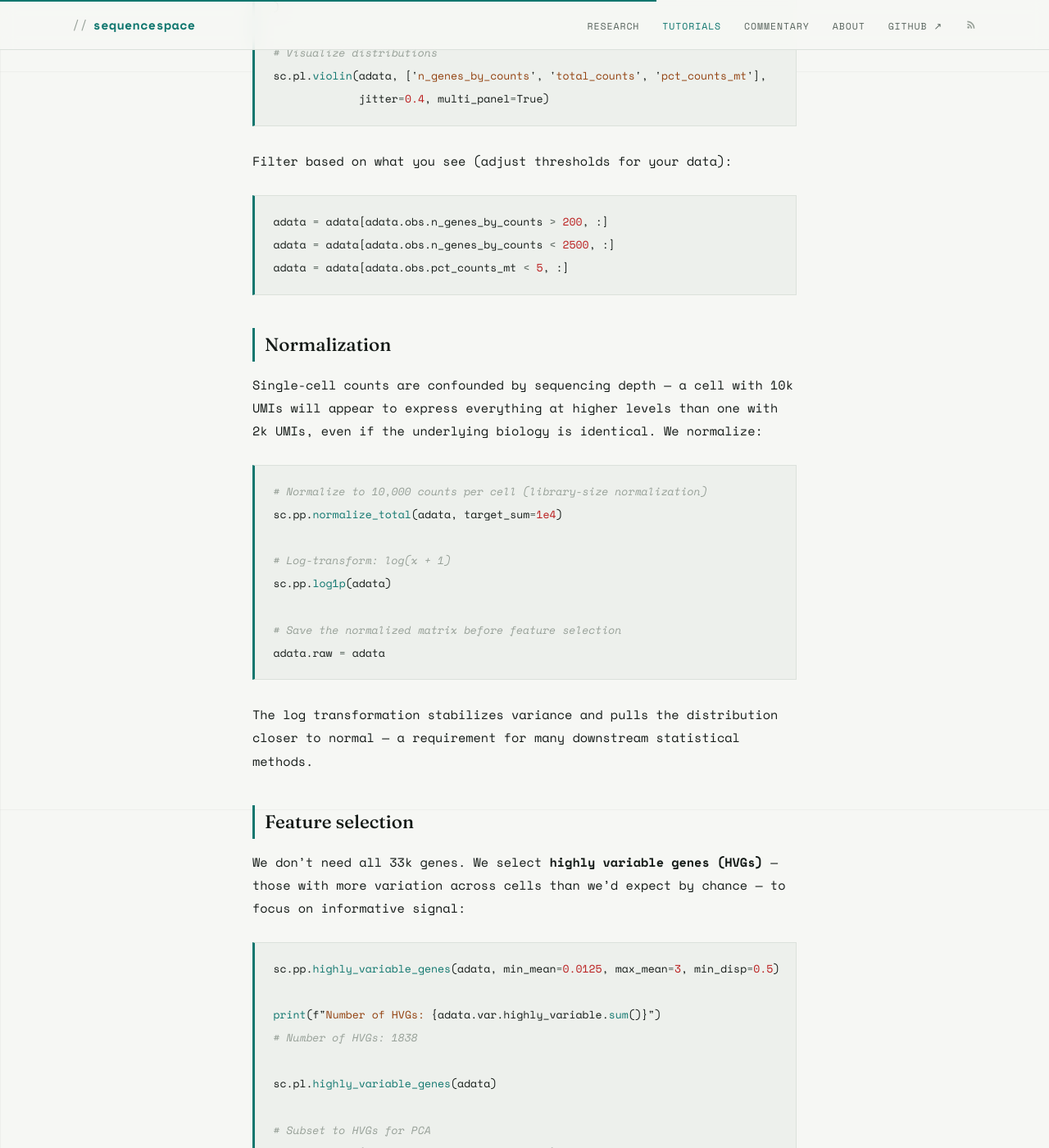
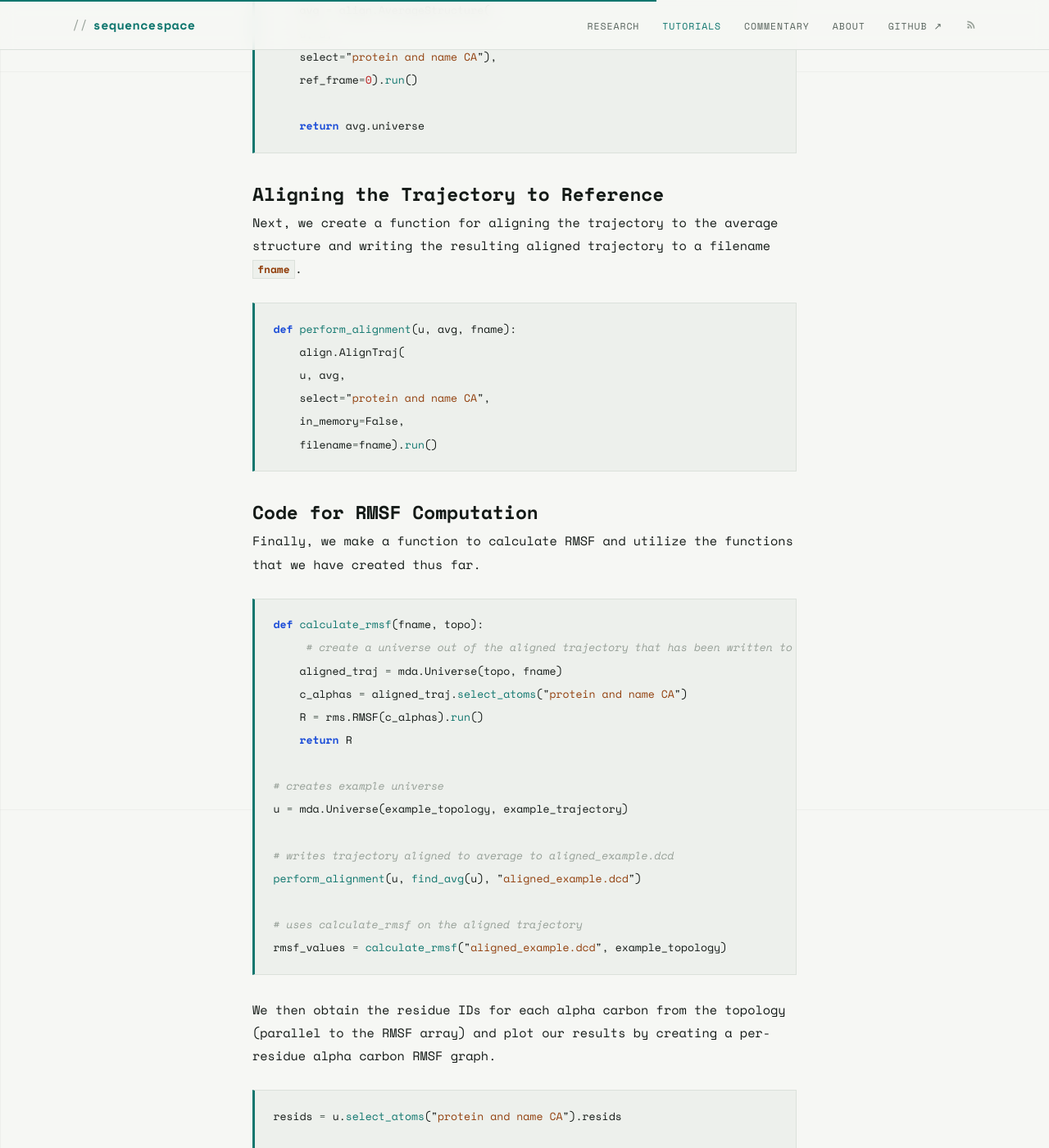
Before and after one commit to arjundeshx/sequencespace, a Jekyll site: the page built from _posts/2026-03-03-rmsd-rmsf-calculation.md, in a window 1280 px wide and 1400 px high, scrolled down 4412 px. Shown: the whole window at 82% size. Built offline with Jekyll 4.4.1, drawn with Linux system fonts in a browser that asks for light colours; some of the changed text lies outside the part shown.

Commit message:
Update 2026-03-03-rmsd-rmsf-calculation.md

````diff
--- a/_posts/2026-03-03-rmsd-rmsf-calculation.md
+++ b/_posts/2026-03-03-rmsd-rmsf-calculation.md
@@ -88,135 +88,76 @@ plt.close()
 
 RMSF is a measure of flexibility: it measures the average mobility or flexibility of an atom group (in this example, we will be using only alpha carbons to model the flexibility of residues); it is the time-average deviation atoms from a reference position; this approach is only appropriate when the flexibility of side chain atoms is not of interest; when side chain atoms are important, it may be helpful to calculate the average RMSF for all heavy atoms ina  residue.
 
-RMSF is calculated using the following formula: $$\text{RMSF}(i) = \sqrt{\frac{1}{T} \sum_{t=1}^{T} \left\| r_i(t) - \langle r_i \rangle \right\|^2}$$ where $$T$$ is the total number of frames, $$r_i(t)$$ is the position of the alpha carbon of residue $$i$$ at time $$\(t\)$$, and $$\langle r_i \rangle$$ is its time-averaged position over the trajectory. As you can see, the reference from which deviation is calculated in RMSF is typically the average of the entire trajectory.
+RMSF is calculated using the following formula: $$\text{RMSF}(i) = \sqrt{\frac{1}{T} \sum_{t=1}^{T} \left\| r_i(t) - \langle r_i \rangle \right\|^2}$$ where $$T$$ is the total number of frames, $$r_i(t)$$ is the position of the alpha carbon of residue $$i$$ at time $$\(t\)$$, and $$\langle r_i \rangle$$ is its time-averaged position over the trajectory. As you can see, the reference from which deviation is calculated in RMSF is typically the **average of the entire trajectory** unlike in the last example in which we used the first frame as reference.
 
-- **`n_genes_by_counts`** — number of genes detected per cell (low = empty or dead)
-- **`total_counts`** — total UMI count per cell
-- **`pct_counts_mt`** — percentage of counts from mitochondrial genes (high = apoptotic cell)
+Like when calculating RMSD, the frames of the trajectory must first be aligned to the reference (average) structure.
+
+## Memory Issues with MDAnalysis
+While MDAnalysis does not load entire trajectories to memory, the **`perform_alignment()`** function stores the algined trajectory in memory by default. To avoid this, we set parameter in_memory=false and save the aligned trajectory to disk by specifying a temporary filename. We can later delete this temporary file.
+
+# Code for Finding the Average Structure
+```python
+def find_avg(u):
+    # compute avg structure of alpha carbons in a protein
+    avg = align.AverageStructure(
+    u, u,
+    select="protein and name CA"),
+    ref_frame=0).run()
+
+    return avg.universe
+```
+
+# Aligning the Trajectory to Reference
+Next, we create a function for aligning the trajectory to the average structure and writing the resulting aligned trajectory to a filename **`fname`**.
 
 ```python
-# Mark mitochondrial genes
-adata.var['mt'] = adata.var_names.str.startswith('MT-')
-
-# Calculate QC metrics
-sc.pp.calculate_qc_metrics(
-    adata,
-    qc_vars=['mt'],
-    percent_top=None,
-    log1p=False,
-    inplace=True
-)
-
-# Visualize distributions
-sc.pl.violin(adata, ['n_genes_by_counts', 'total_counts', 'pct_counts_mt'],
-             jitter=0.4, multi_panel=True)
+def perform_alignment(u, avg, fname):
+    align.AlignTraj(
+    u, avg,
+    select="protein and name CA",
+    in_memory=False,
+    filename=fname).run()
 ```
 
-Filter based on what you see (adjust thresholds for your data):
+# Code for RMSF Computation
+Finally, we make a function to calculate RMSF and utilize the functions that we have created thus far.
 
 ```python
-adata = adata[adata.obs.n_genes_by_counts > 200, :]
-adata = adata[adata.obs.n_genes_by_counts < 2500, :]
-adata = adata[adata.obs.pct_counts_mt < 5, :]
+def calculate_rmsf(fname, topo):
+     # create a universe out of the aligned trajectory that has been written to disk
+    aligned_traj = mda.Universe(topo, fname)
+    c_alphas = aligned_traj.select_atoms("protein and name CA")
+    R = rms.RMSF(c_alphas).run()
+    return R
+
+# creates example universe
+u = mda.Universe(example_topology, example_trajectory)
+
+# writes trajectory aligned to average to aligned_example.dcd
+perform_alignment(u, find_avg(u), "aligned_example.dcd")
+
+# uses calculate_rmsf on the aligned trajectory
+rmsf_values = calculate_rmsf("aligned_example.dcd", example_topology)
 ```
 
-## Normalization
-
-Single-cell counts are confounded by sequencing depth — a cell with 10k UMIs will appear to express everything at higher levels than one with 2k UMIs, even if the underlying biology is identical. We normalize:
+We then obtain the residue IDs for each alpha carbon from the topology (parallel to the RMSF array) and plot our results by creating a per-residue alpha carbon RMSF graph.
 
 ```python
-# Normalize to 10,000 counts per cell (library-size normalization)
-sc.pp.normalize_total(adata, target_sum=1e4)
+resids = u.select_atoms("protein and name CA").resids
 
-# Log-transform: log(x + 1)
-sc.pp.log1p(adata)
+plt.figure()
+plt.plot(resids, rmsf_values)
+plt.xlabel("Residue Number")
+plt.ylabel("RMSF (Å)")
+plt.title("Per-Residue Cα RMSF")
 
-# Save the normalized matrix before feature selection
-adata.raw = adata
+plt.tight_layout()
+plt.savefig("per_residue_rmsf.png", dpi=300)
+plt.close()
 ```
 
-The log transformation stabilizes variance and pulls the distribution closer to normal — a requirement for many downstream statistical methods.
-
-## Feature selection
-
-We don't need all 33k genes. We select **highly variable genes (HVGs)** — those with more variation across cells than we'd expect by chance — to focus on informative signal:
-
-```python
-sc.pp.highly_variable_genes(adata, min_mean=0.0125, max_mean=3, min_disp=0.5)
-
-print(f"Number of HVGs: {adata.var.highly_variable.sum()}")
-# Number of HVGs: 1838
-
-sc.pl.highly_variable_genes(adata)
-
-# Subset to HVGs for PCA
-adata = adata[:, adata.var.highly_variable]
-```
-
-## Dimensionality reduction
-
-### PCA
-
-scRNA-seq data lives in ~20,000-dimensional space. We reduce it first with PCA:
-
-```python
-sc.pp.regress_out(adata, ['total_counts', 'pct_counts_mt'])
-sc.pp.scale(adata, max_value=10)
-
-sc.tl.pca(adata, svd_solver='arpack')
-sc.pl.pca_variance_ratio(adata, log=True)
-```
-
-### UMAP
-
-PCA captures the top linear axes of variation. For visualization, UMAP (Uniform Manifold Approximation and Projection) gives a 2D embedding that preserves local structure:
-
-```python
-sc.pp.neighbors(adata, n_neighbors=10, n_pcs=40)
-sc.tl.umap(adata)
-sc.pl.umap(adata, color=['CST3', 'NKG7', 'PPBP'])  # marker genes
-```
-
-## Clustering
-
-We use the Leiden algorithm (a refined version of Louvain) on the neighbor graph:
-
-```python
-sc.tl.leiden(adata, resolution=0.5)
-sc.pl.umap(adata, color=['leiden'], legend_loc='on data')
-```
-
-## Finding marker genes
-
-For each cluster, find genes that are highly expressed there but not in other clusters:
-
-```python
-sc.tl.rank_genes_groups(adata, 'leiden', method='wilcoxon')
-sc.pl.rank_genes_groups(adata, n_genes=10, sharey=False)
-```
-
-This gives you a ranked list per cluster. You can then cross-reference with known cell-type markers (e.g., `CD3D` for T cells, `MS4A1` for B cells, `CST3` for monocytes) to assign biological identities.
-
-## Saving your work
-
-```python
-adata.write('pbmc3k_analyzed.h5ad')
-
-# Load later with:
-# adata = sc.read('pbmc3k_analyzed.h5ad')
-```
-
-## Next steps
-
-From here, the natural directions are:
-
-- **Trajectory analysis** with PAGA or Monocle3 — ordering cells along developmental paths
-- **Doublet detection** with Scrublet or DoubletFinder before QC
-- **Batch correction** with Harmony or scVI for multi-sample studies
-- **Differential expression** between conditions using pseudo-bulk methods (DESeq2 via PyDESeq2)
-
-The Scanpy documentation has excellent tutorials on each of these. The [single-cell best practices book](https://www.sc-best-practices.org/) (Theis lab) is also indispensable.
+And that's it! Functional code for calculating RMSF and RMSD - I hope this tutorial was helpful and a bit easier to understand than parsing through the documentation for these packages.
 
 ---
 
-*All code tested with Scanpy 1.10, AnnData 0.10, Python 3.11.*
+*All code tested with MDTraj 1.11.1, MDAnalysis 2.9.0, Python 3.11.*
````
